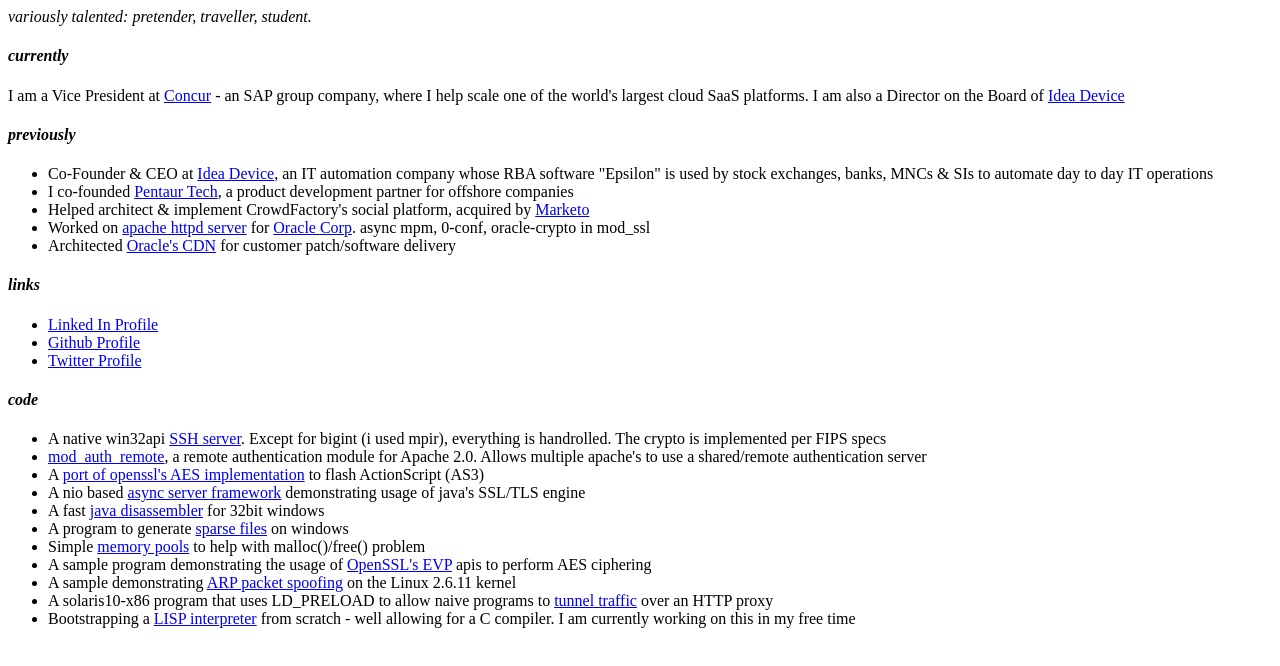
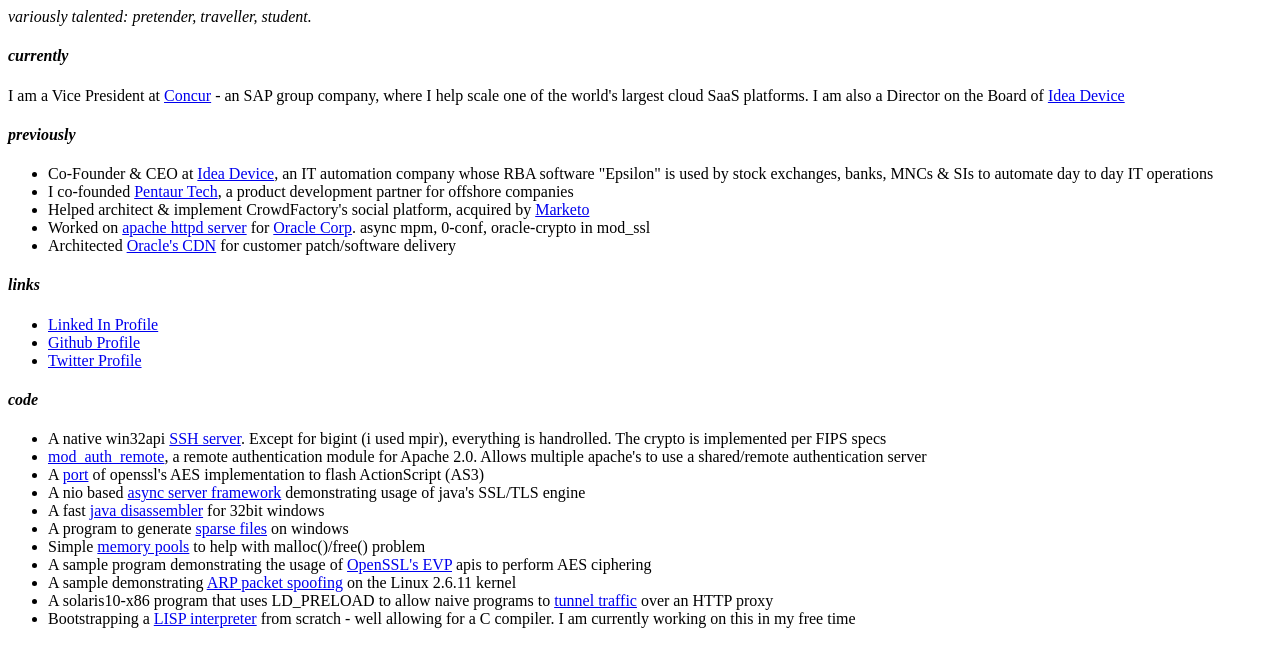
Before and after one commit to saju/saju.github.io, a plain HTML site: page index.html in a window 1280 px wide. Drawn offline with Linux system fonts and the light colour scheme.

```diff
--- a/index.html
+++ b/index.html
@@ -41,7 +41,7 @@
       <ul>
         <li>A native win32api <a href="https://github.com/saju/win-sshd">SSH server</a>. Except for bigint (i used mpir), everything is handrolled. The crypto is implemented per FIPS specs</li>
         <li><a href="https://github.com/saju/mod_auth_remote">mod_auth_remote</a>, a remote authentication module for Apache 2.0. Allows multiple apache's to use a shared/remote authentication server</li>
-	<li>A <a href="https://github.com/saju/misc/tree/master/aes_as3">port of openssl's AES implementation</a> to flash ActionScript (AS3)</li>
+	<li>A <a href="https://github.com/saju/misc/tree/master/aes_as3">port</a> of openssl's AES implementation to flash ActionScript (AS3)</li>
 	<li>A nio based <a href="https://github.com/saju/misc/tree/master/java-async-server">async server framework</a> demonstrating usage of java's SSL/TLS engine</li>
 	<li>A fast <a href="https://github.com/saju/misc/tree/master/kapi">java disassembler</a> for 32bit windows</li>
 	<li>A program to generate <a href="https://github.com/saju/misc/tree/master/sparse">sparse files</a> on windows</li>
```
